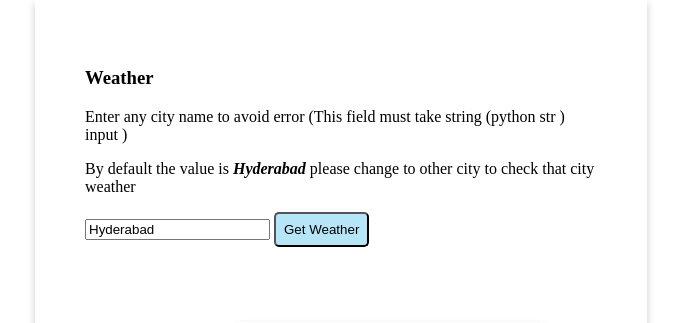
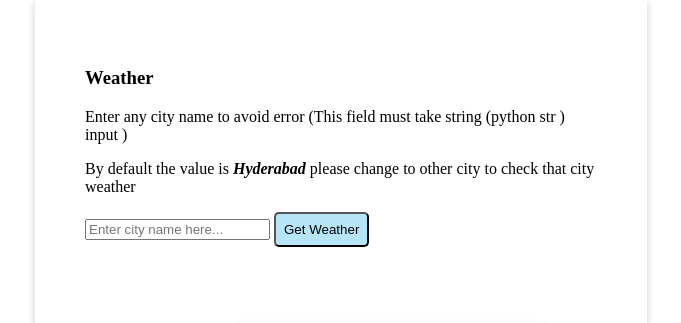
Before and after one commit to UpsiDupsii/ChainTech-Network-Assignment, a Django app: page /dynamic/ in a window 1280 px wide. Shown: the part 573-896 px from the top of the page, without its empty margins (349-1030 px from the left). Run offline with Django 4.2, Linux system fonts and the light colour scheme.

Commit message:
sixth commit

```diff
--- a/templates/weatherAPI.html
+++ b/templates/weatherAPI.html
@@ -35,7 +35,6 @@
         type="text"
         name="city"
         id="city"
-        value="Hyderabad"
         placeholder="Enter city name here..."
       />
       <input class="button" type="submit" value="Get Weather" />
```
